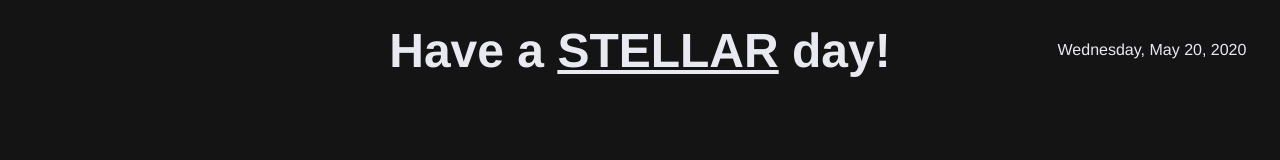
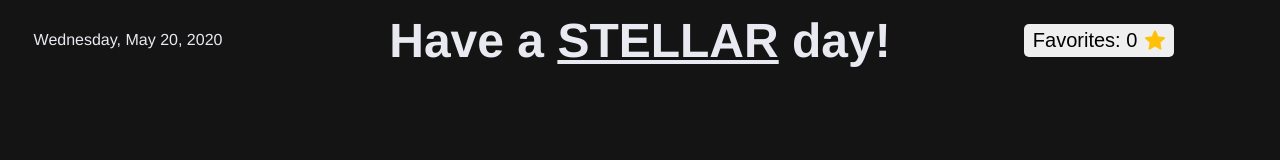
Before and after one commit to adamsjr8576/stellar-day, a Vue app: page / in a window 1280 px wide. Shown: the top 160 px of the page. Built offline with nearby package versions, Linux system fonts and the light colour scheme; no server answers.

Commit message:
Get favorites displaying and click to go to favorite page

```diff
--- a/src/App.vue
+++ b/src/App.vue
@@ -1,8 +1,19 @@
 <template>
   <div id="app">
-    <StellarDay :date='todayDate'/>
-    <StellarImage :imageInfo='imageInfo' :hasError='hasError' @toggle:favorites='toggleFavorites'/>
-    <DayForm @update:date='resetDate'/>
+    <StellarDay :favorites='favorites' :date='todayDate' @show:favorites='showFavorites = true'/>
+    <Favorites
+      v-if='showFavorites'
+      :favorites='favorites'
+      @hide:favorites='showFavorites = false'
+      @display:selected='displaySelected'
+    />
+    <StellarImage
+      v-else
+      :imageInfo='imageInfo'
+      :hasError='hasError'
+      @toggle:favorites='toggleFavorites'
+    />
+    <DayForm v-if='!showFavorites' @update:date='resetDate'/>
   </div>
 </template>
 
@@ -10,6 +21,7 @@
   import StellarDay from './components/StellarDay.vue';
   import StellarImage from './components/StellarImage.vue';
   import DayForm from './components/DayForm.vue';
+  import Favorites from './components/Favorites.vue';
 
   const options = { weekday: 'long', year: 'numeric', month: 'long', day: 'numeric' };
   const today = new Date();
@@ -20,14 +32,16 @@
     components: {
       StellarDay,
       StellarImage,
-      DayForm
+      DayForm,
+      Favorites
     },
     data() {
       return {
         imageInfo: {},
         todayDate: date,
         hasError: false,
-        favorites: []
+        favorites: [],
+        showFavorites: false
       }
     },
     mounted() {
@@ -49,7 +63,7 @@
       },
 
       checkFavorites(imageInfo) {
-        const check = this.favorites.filter(favorite => favorite.title = imageInfo.title);
+        const check = this.favorites.filter(favorite => favorite.title === imageInfo.title);
         check.length === 1? imageInfo.favorite = true : imageInfo.favorite = false;
         return imageInfo;
       },
@@ -62,6 +76,12 @@
           imageInfo.favorite = true;
           this.favorites.push(imageInfo);
         }
+      },
+
+      displaySelected(imageInfo) {
+        console.log('made it')
+        this.showFavorites = false;
+        this.imageInfo = imageInfo;
       },
 
       resetDate(date) {
--- a/src/components/DayForm.vue
+++ b/src/components/DayForm.vue
@@ -48,7 +48,7 @@
     justify-content: space-around;
     width: 100%;
     font-size: 1.5em;
-    height: 100px;
+    height: 10vh;
   }
 
   .date-input {
--- /dev/null
+++ b/src/components/Favorites.vue
@@ -0,0 +1,86 @@
+<template>
+  <section class='favorites-section' v-if='favorites.length > 0'>
+    <div>
+      <button @click="$emit('hide:favorites', false)">Back</button>
+    </div>
+    <article v-for='favorite in favorites'
+      :key='favorite.title'
+      :style="{backgroundImage: `url(${favorite.url})`}"
+      @click="$emit('display:selected', favorite)"
+    >
+      <p class='favorite-title'>{{ favorite.title }}</p>
+    </article>
+  </section>
+  <section v-else class='no-favorites-section'>
+    <button @click="$emit('hide:showFavorites', false)">Back</button>
+    <p>You have no favorites!!</p>
+  </section>
+</template>
+
+<script>
+
+  export default {
+    name: 'favorites',
+    props: {
+      favorites: Array
+    }
+  }
+</script>
+
+<style scoped>
+  .favorites-section {
+    height: 90vh;
+    display: flex;
+    align-items: center;
+    justify-content: space-around;
+    flex-wrap: wrap;
+    overflow: auto;
+  }
+
+  div {
+    width: 100%;
+    display: flex;
+    align-items: center;
+    justify-content: center;
+  }
+
+  .no-favorites-section {
+    height: 90vh;
+  }
+
+  button {
+    width: 20%;
+    font-size: 1.25em;
+    padding: 5px;
+    border-radius: 5px;
+    border: 0;
+    outline: 0;
+    cursor: pointer;
+  }
+
+  article {
+    height: 300px;
+    width: 400px;
+    background-size: cover;
+    margin: 15px;
+    display: flex;
+    justify-content: center;
+    align-items: flex-end;
+    cursor: pointer;
+    border-radius: 5px;
+    transition: transform 1s;
+  }
+
+  article:hover {
+    transform: scale(1.03);
+    transition: transform 1s;
+  }
+
+  .favorite-title {
+    font-size: 1.25em;
+    width: 80%;
+    background-color: rgba(30, 30, 30, .9);
+    padding: 5px;
+    border-radius: 5px;
+  }
+</style>
--- a/src/components/StellarDay.vue
+++ b/src/components/StellarDay.vue
@@ -1,23 +1,35 @@
 <template>
   <header>
-    <div></div>
+    <p>{{ date }}</p>
     <h1>Have a <u>STELLAR</u> day!</h1>
-    <p>{{ date }}</p>
+    <div>
+      <button @click="$emit('show:favorites', true)">Favorites: {{ favorites.length }}
+        <img class='favorite-star' :src='favoriteStar' alt='golden star icon' />
+      </button>
+    </div>
   </header>
 </template>
 
 <script>
+  import favoriteStar from '../images/favoriteStar.png';
+
   export default {
     name: 'stellar-day',
     props: {
-      date: String
+      date: String,
+      favorites: Array
+    },
+    data() {
+      return {
+        favoriteStar: favoriteStar
+      }
     }
   }
 </script>
 
 <style scoped>
   header {
-    height: 100px;
+    height: 10vh;
     width: 100%;
     display: flex;
     align-items: center;
@@ -33,7 +45,30 @@
     width: 20%;
   }
 
+  button {
+    width: 150px;
+    font-size: 1.25em;
+    display: flex;
+    align-items: center;
+    justify-content: space-around;
+    border: 0;
+    outline: 0;
+    border-radius: 5px;
+    padding: 5px;
+    cursor: pointer;
+  }
+
+  button:hover {
+    transform: scale(1.05);
+    transition: transform 1s;
+  }
+
   div {
     width: 20%;
   }
+
+  .favorite-star {
+    height: 20px;
+    width: 20px;
+  }
 </style>
--- a/src/components/StellarImage.vue
+++ b/src/components/StellarImage.vue
@@ -59,6 +59,7 @@
     justify-content: space-around;
     width: 100%;
     min-height: 600px;
+    height: 80vh;
   }
 
   .star {
```
